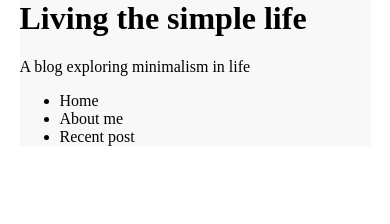
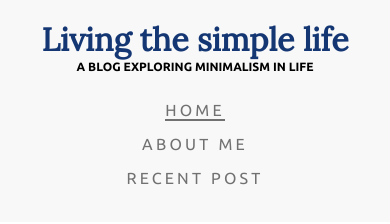
Before and after one commit to SadiqOnGithub/kevin-powell-res-web-design, a plain HTML site: page index.html in a window 390 px wide. Drawn offline with Linux system fonts and the light colour scheme.

Commit message:
nav-bar is now mobile responsive
some fonts and color also imported and just changed some commit msg

```diff
--- a/index.html
+++ b/index.html
@@ -11,25 +11,34 @@
     ></script>
     <link rel="stylesheet" href="styles.css" />
 
+    <!-- Google Fonts -->
     <link rel="preconnect" href="https://fonts.googleapis.com" />
     <link rel="preconnect" href="https://fonts.gstatic.com" crossorigin />
     <link
-      href="https://fonts.googleapis.com/css2?family=Montserrat:wght@200;400;500;600&display=swap"
+      href="https://fonts.googleapis.com/css2?family=Lora&family=Ubuntu:wght@300;400;500;700&display=swap"
       rel="stylesheet"
     />
   </head>
   <body>
-    <header class="header container">
+    <header class="header">
+      <div class="container">
         <div class="header__col-1">
           <h1 class="header__title">Living the simple life</h1>
           <p class="header__sub-title">A blog exploring minimalism in life</p>
         </div>
         <div class="header__col-2">
           <ul class="header__list">
-          <li class="header__list header__list--active">Home</li>
-          <li class="header__list">About me</li>
-          <li class="header__list">Recent post</li>
+            <li class="header__item">
+              <a href="#" class="header__link header__link--active">Home</a>
+            </li>
+            <li class="header__item">
+              <a href="#" class="header__link">About Me</a>
+            </li>
+            <li class="header__item">
+              <a href="#" class="header__link">Recent Post</a>
+            </li>
           </ul>
+        </div>
       </div>
     </header>
   </body>
--- a/styles.css
+++ b/styles.css
@@ -3,11 +3,21 @@ GLOBAL
 =====================*/
 
 :root {
-    --color-1: #F8F8F8;
+    --color-1: orange;
+    --color-2: #F8F8F8;
+    --nav-color: #717171;
+    --title-color: #143774;
+}
+
+html {
+    font-size: 62.5%;
 }
 
 body {
     margin: 0;
+    font-size: 1.6rem;
+    font-family: 'Lora', serif;
+    font-family: 'Ubuntu', Verdana, Geneva, Tahoma, sans-serif;
 }
 
 
@@ -26,8 +36,10 @@ LAYOUT
 TYPOGRAPHY
 ==================*/
 
-h1, h2, h3, h4, h5, h6, p {
-    margin-top: 0;
+h1, h2, h3, h4, h5, h6 {
+    font-family: 'Lora', Georgia, 'Times New Roman', Times, serif;
+    color: var(--title-color);
+    margin: 0;
 }
 
 
@@ -37,10 +49,44 @@ header
 =====================*/
 
 .header {
-    background-color: var(--color-1);
+    background-color: var(--color-2);
+    padding: 1.2em;
+    text-align: center;
+}
+
+.header__sub-title {
+    margin: 0;
+    font-size: 1.2rem;
+    font-weight: bold;
+    text-transform: uppercase;
+}
+
+.header__col-1 {
+    margin-bottom: 1.75em;
+}
+
+.header__list {
+    margin: 0;
+    padding: 0;
+    list-style: none;
+}
+
+.header__item {
+    margin-bottom: 1em;
+}
+
+.header__link {
+    text-decoration: none;
+    text-transform: uppercase;
+    letter-spacing: 0.2em;
+    color: var(--nav-color);
 
 }
 
+.header__link--active {
+    border-bottom: 2px solid var(--nav-color);
+
+}
 
 /* ==================
 MAIN
```
Lines whose indentation alone changed are shown as unchanged.
